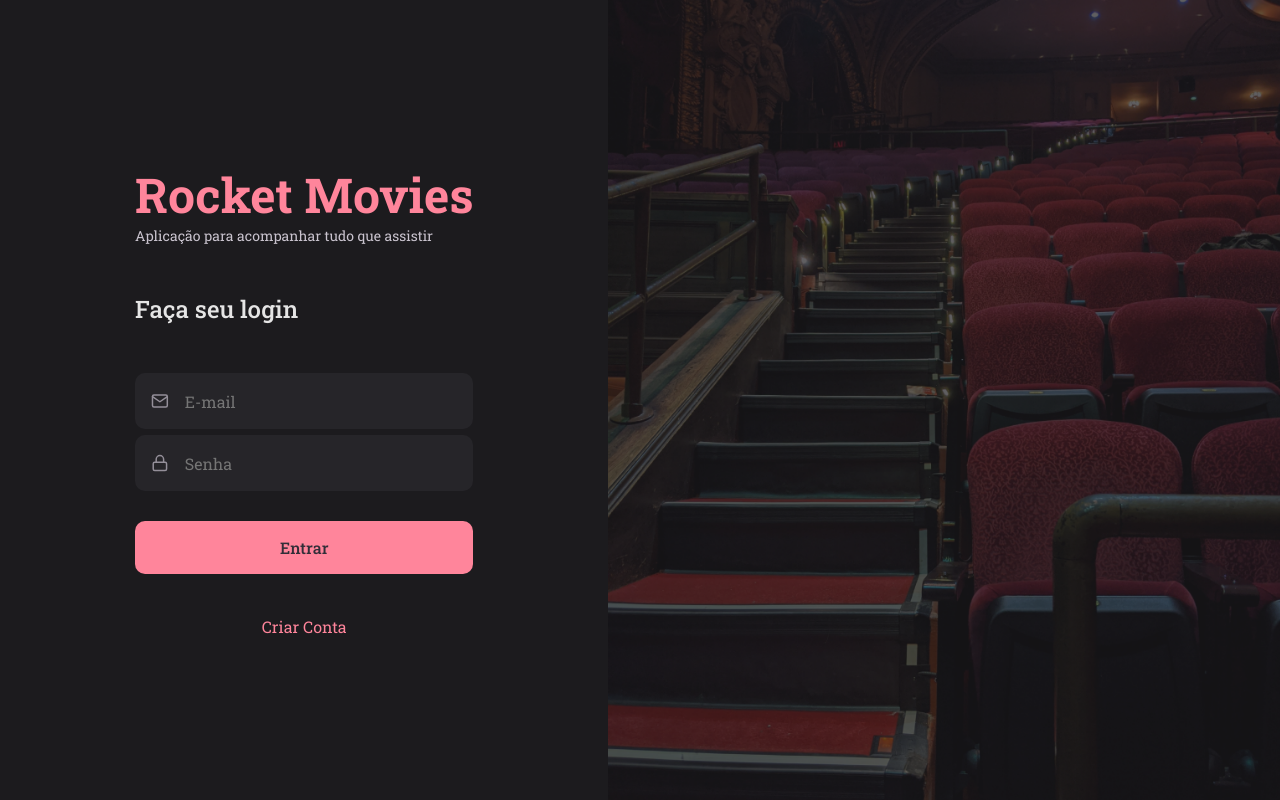
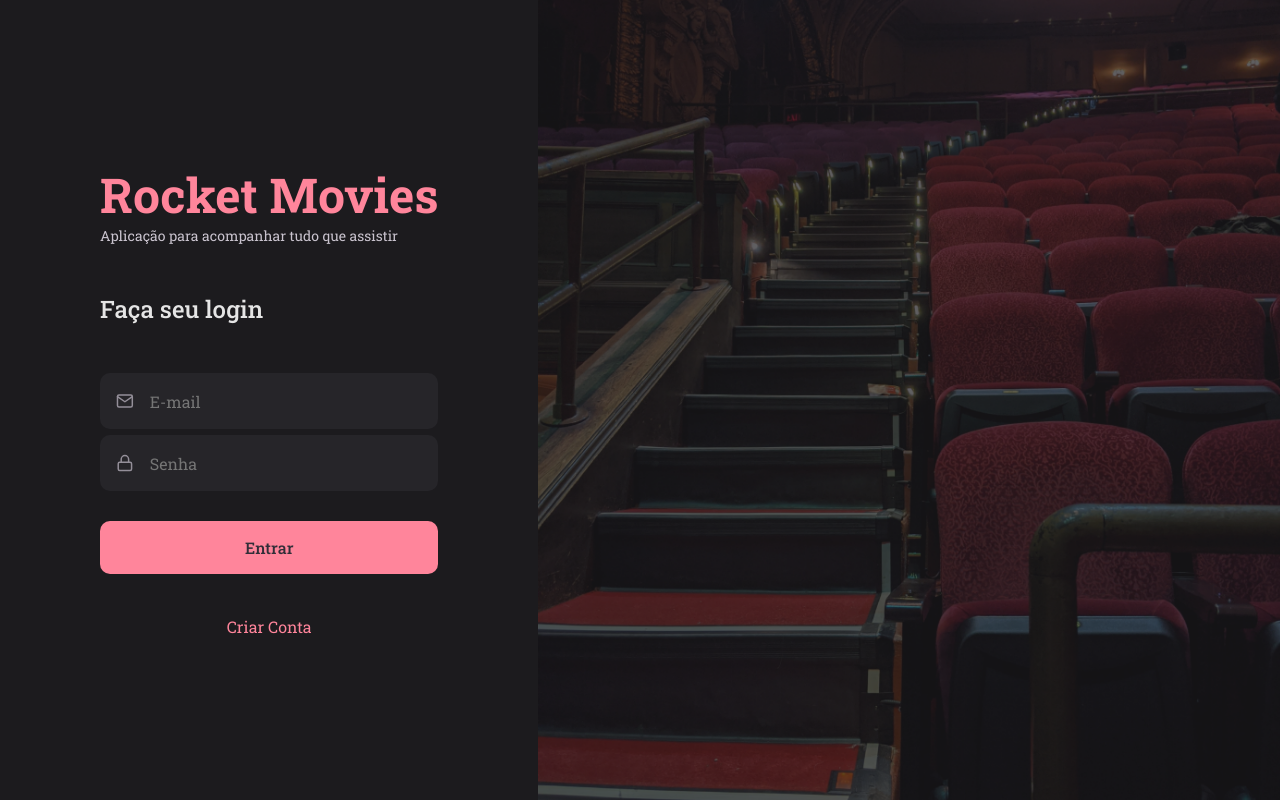
Before and after one commit to flavioaugusto1/frontend-rocketmovies, a React (Vite) app: page / in a window 1280 px wide. Built offline with nearby package versions, Linux system fonts and the light colour scheme.

Commit message:
feat: inserido sidemenu em todas as telas

```diff
--- a/src/components/SideMenu/styles.js
+++ b/src/components/SideMenu/styles.js
@@ -4,13 +4,14 @@ import { FiX } from "react-icons/fi";
 
 export const Container = styled.aside`
   width: 100%;
-  height: 100%;
+  height: 100vh;
   z-index: 1;
 
   transform: translateX(-100%);
   transition: transform 0.5s ease-in-out;
 
   position: absolute;
+  top: 0;
 
   background: ${({ theme }) => theme.COLORS.BACKGROUND_900};
 
@@ -29,8 +30,8 @@ export const Container = styled.aside`
       padding: 2rem;
       cursor: pointer;
 
-      &:hover{
-        background-color: ${({ theme }) => theme.COLORS.BACKGROUND_700};;
+      &:hover {
+        background-color: ${({ theme }) => theme.COLORS.BACKGROUND_700};
       }
     }
 
--- a/src/pages/Details/index.jsx
+++ b/src/pages/Details/index.jsx
@@ -9,7 +9,7 @@ import { Container, Content, Title, Tag } from "./styles";
 import avatarPlaceholder from "../../assets/avatar_placeholder.svg";
 
 import { Header } from "../../components/Header";
-import Star from "../../assets/star.svg";
+import { SideMenu } from "../../components/SideMenu";
 import { Rating } from "../../components/Rating";
 import { ButtonText } from "../../components/ButtonText";
 import { Tags } from "../../components/Tags";
@@ -20,6 +20,7 @@ export function Details() {
   const [data, setData] = useState(null);
   const [date, setDate] = useState("");
   const [hours, setHours] = useState("");
+  const [menuIsOpen, setMenuIsOpen] = useState(false);
   const { user } = useAuth();
 
   const avatarUrl = user.avatar
@@ -65,7 +66,11 @@ export function Details() {
 
   return (
     <Container>
-      <Header />
+      <Header onOpenMenu={() => setMenuIsOpen(true)} />
+      <SideMenu
+        menuIsOpen={menuIsOpen}
+        onCloseMenu={() => setMenuIsOpen(false)}
+      />
 
       {data && (
         <Content>
--- a/src/pages/Home/styles.js
+++ b/src/pages/Home/styles.js
@@ -56,7 +56,7 @@ export const Title = styled.div`
 export const Content = styled.div`
   grid-area: content;
 
-  height: 71rem;
+  height: 60rem;
   width: 100%;
   padding: 1rem;
   margin: 0 auto;
--- a/src/pages/New/index.jsx
+++ b/src/pages/New/index.jsx
@@ -5,6 +5,7 @@ import { useNavigate } from "react-router-dom";
 import { api } from "../../services/api";
 
 import { Header } from "../../components/Header";
+import { SideMenu } from "../../components/SideMenu";
 import { ButtonText } from "../../components/ButtonText";
 import { Input } from "../../components/Input";
 import { TextArea } from "../../components/TextArea";
@@ -15,6 +16,7 @@ export function New() {
   const [title, setTitle] = useState("");
   const [rating, setRating] = useState(0);
   const [description, setDescription] = useState("");
+  const [menuIsOpen, setMenuIsOpen] = useState(false);
 
   const [tags, setTags] = useState([]);
   const [newTag, setNewTag] = useState("");
@@ -55,7 +57,11 @@ export function New() {
 
   return (
     <Container>
-      <Header />
+      <Header onOpenMenu={() => setMenuIsOpen(true)} />
+      <SideMenu
+        menuIsOpen={menuIsOpen}
+        onCloseMenu={() => setMenuIsOpen(false)}
+      />
 
       <Content>
         <div className="wrap-content">
--- a/src/pages/New/styles.js
+++ b/src/pages/New/styles.js
@@ -4,6 +4,7 @@ import { DEVICE_BREAKPOINTS } from "../../Styles/deviceBreakpoints";
 export const Container = styled.div`
   width: 100%;
   height: 100vh;
+  position: relative;
 `;
 
 export const Content = styled.div`
@@ -11,6 +12,7 @@ export const Content = styled.div`
 
   .wrap-content {
     max-width: 113rem;
+    height: 100%;
     margin: 4.6rem auto 0;
     padding: 0 2.4rem 2.4rem;
   }
@@ -20,7 +22,7 @@ export const Content = styled.div`
   }
 
   .wrap {
-    max-height: 74.3rem;
+    max-height: 60rem;
     overflow: auto;
 
     &::-webkit-scrollbar {
@@ -45,7 +47,6 @@ export const Content = styled.div`
 
 export const Form = styled.form`
   display: grid;
-  grid-template-columns: 1fr 1fr;
   grid-template-areas:
     "inputs inputs"
     "textarea textarea"
--- a/src/pages/SignIn/styles.js
+++ b/src/pages/SignIn/styles.js
@@ -9,7 +9,7 @@ export const Container = styled.div`
 `;
 
 export const Form = styled.form`
-  padding: 0 13.5rem;
+  padding: 0 10rem;
 
   display: flex;
   flex-direction: column;
--- a/src/pages/SignUp/styles.js
+++ b/src/pages/SignUp/styles.js
@@ -9,7 +9,7 @@ export const Container = styled.div`
 `;
 
 export const Form = styled.form`
-  padding: 0 13.5rem;
+  padding: 0 10rem;
 
   display: flex;
   flex-direction: column;
--- a/src/pages/Update/index.jsx
+++ b/src/pages/Update/index.jsx
@@ -6,6 +6,7 @@ import { api } from "../../services/api";
 import { useParams } from "react-router-dom";
 
 import { Header } from "../../components/Header";
+import { SideMenu } from "../../components/SideMenu";
 import { ButtonText } from "../../components/ButtonText";
 import { Input } from "../../components/Input";
 import { TextArea } from "../../components/TextArea";
@@ -17,6 +18,7 @@ export function Update() {
   const [title, setTitle] = useState("");
   const [rating, setRating] = useState(0);
   const [description, setDescription] = useState("");
+  const [menuIsOpen, setMenuIsOpen] = useState(false);
 
   const [tags, setTags] = useState([]);
   const [newTag, setNewTag] = useState("");
@@ -81,7 +83,11 @@ export function Update() {
 
   return (
     <Container>
-      <Header />
+      <Header onOpenMenu={() => setMenuIsOpen(true)} />
+      <SideMenu
+        menuIsOpen={menuIsOpen}
+        onCloseMenu={() => setMenuIsOpen(false)}
+      />
 
       <Content>
         <div className="wrap-content">
--- a/src/pages/Update/styles.js
+++ b/src/pages/Update/styles.js
@@ -20,7 +20,7 @@ export const Content = styled.div`
   }
 
   .wrap {
-    max-height: 74.3rem;
+    max-height: 60rem;
     overflow: auto;
 
     &::-webkit-scrollbar {
```
